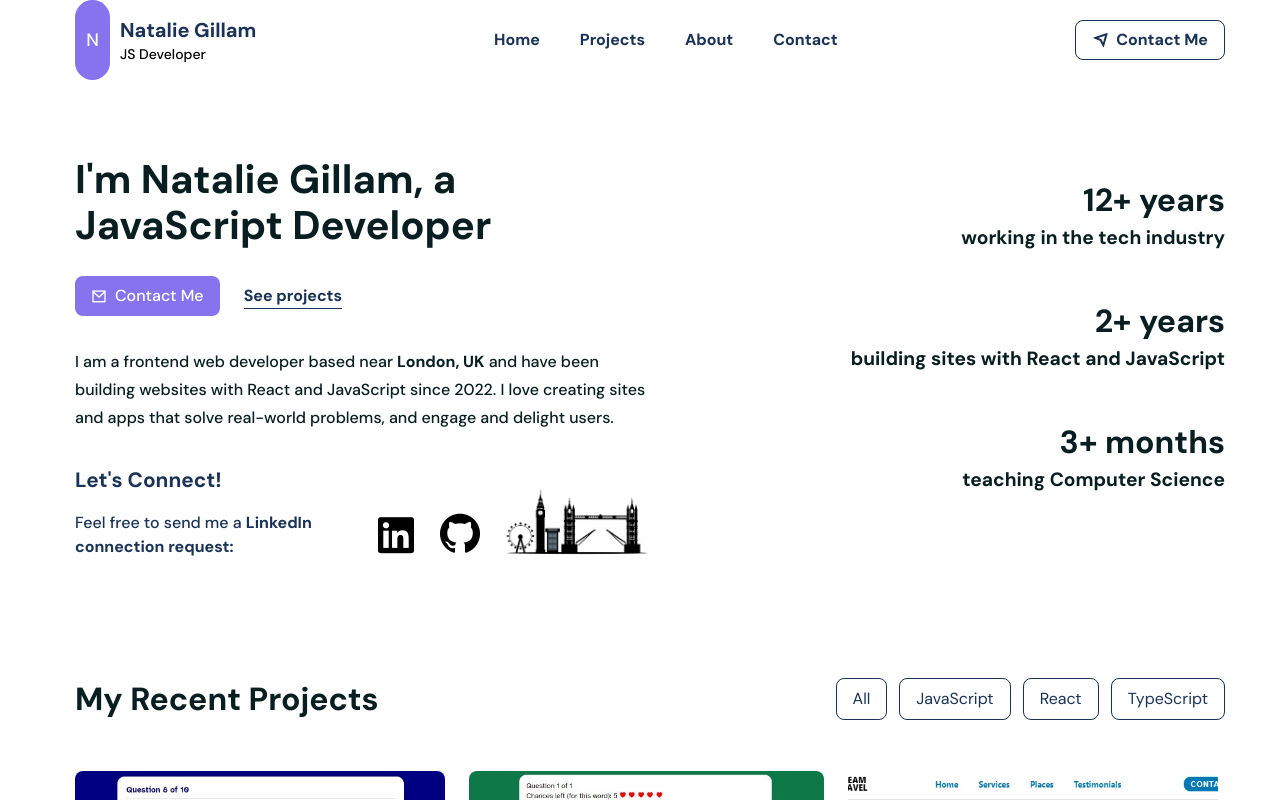
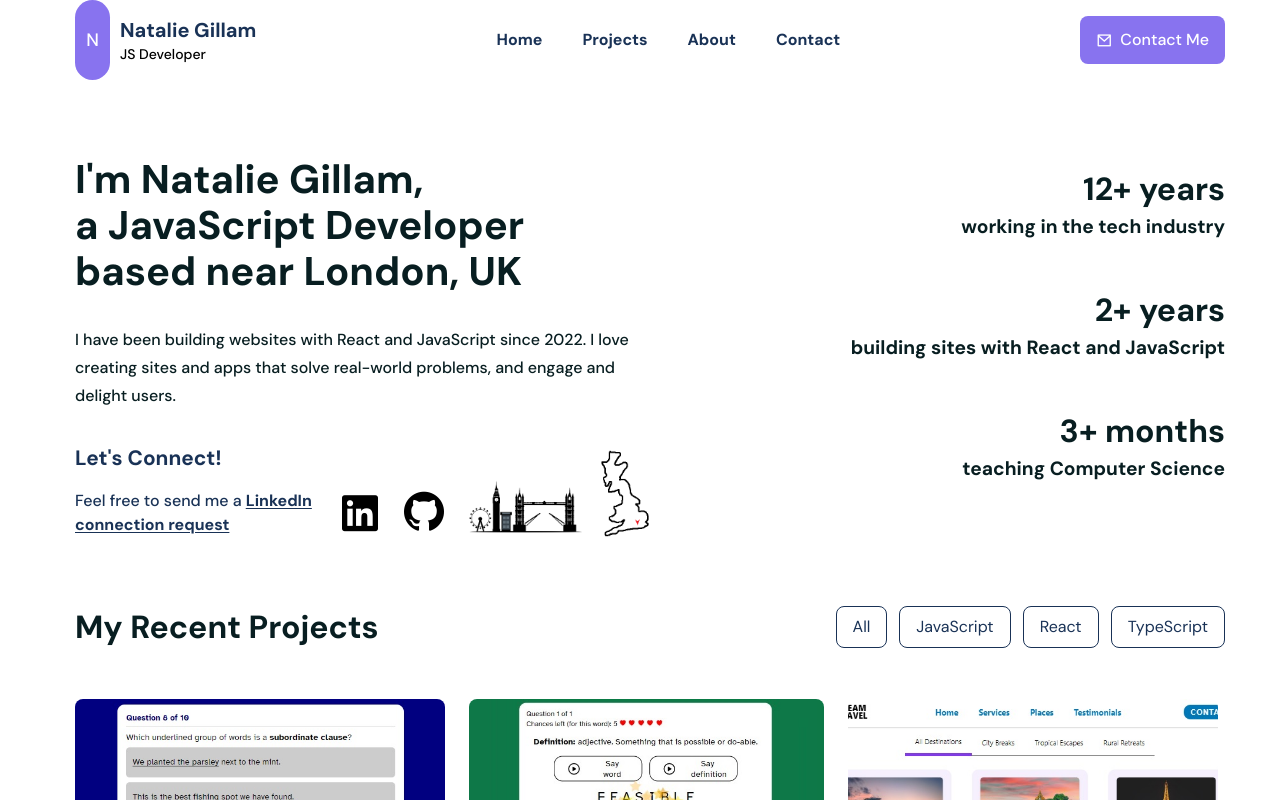
Before and after one commit to Nadia982/portfolio-2024-01-15, a React (Create React App) app: page / in a window 1280 px wide. Shown: the top 800 px of the page. Built offline with nearby package versions, Linux system fonts and the light colour scheme.

Commit message:
tweaks to Hero and Header sections

```diff
--- a/src/App.css
+++ b/src/App.css
@@ -21,5 +21,5 @@ body {
 }
 
 section {
-  padding: 50px 0;
+  padding: 0 0 50px;
 }
--- a/src/components/Header/Header.jsx
+++ b/src/components/Header/Header.jsx
@@ -30,12 +30,17 @@ const Header = () => {
           {/* ========== menu end ========== */}
 
           {/* ========== menu right ========== */}
-          <div className="flex items-center gap-4">
-            <button className="flex items-center gap-2 text-smallTextColor font-[600] border border-solid border-smallTextColor py-2 px-4 rounded-[8px] max-h-[40px] hover:bg-smallTextColor hover:text-white ease-in duration-300">
+          {/* <div className="flex items-center gap-4"> */}
+          <a href="#contact">
+                <button className="bg-primaryColor text-white font-[500] flex items-center gap-2 hover:bg-smallTextColor ease-in duration-300 h-12 px-4 rounded-[8px]">
+                  <i class="ri-mail-line"></i>Contact Me
+                </button>
+              </a>
+            {/* <button className="flex items-center gap-2 text-smallTextColor font-[600] border border-solid border-smallTextColor py-2 px-4 rounded-[8px] max-h-[40px] hover:bg-smallTextColor hover:text-white ease-in duration-300">
               <i class="ri-send-plane-line"></i>Contact Me
-            </button>
-            <span className="text-3xl text-smallTextColor md:hidden cursor-pointer"><i class="ri-menu-line"></i></span>
-          </div>
+            </button> */}
+            {/* <span className="text-3xl text-smallTextColor md:hidden cursor-pointer"><i class="ri-menu-line"></i></span> */}
+          {/* </div> */}
           {/* ========== menu right end ========== */}
 
         </div>
--- a/src/components/UI/Hero.jsx
+++ b/src/components/UI/Hero.jsx
@@ -1,6 +1,7 @@
 import React from "react";
 import CountUp from "react-countup";
 import LondonImg from '../../assets/images/london-6104682_640.png';
+import Map from "../../assets/images/UK.png";
 
 const Hero = () => {
   return (
@@ -9,55 +10,46 @@ const Hero = () => {
         <div className="md:flex items-center justify-between sm:flex-col md:flex-row">
           {/* ========== hero left content ========== */}
           <div className="w-full md:basis-1/2">
-            {/* <h5
-              data-aos="fade-right"
-              data-aos-duration="1500"
-              className="text-headingColor font-[600] text-[16px]"
-            >
-              Welcome
-            </h5> */}
             <h1
               data-aos="fade-up"
               data-aos-duration="1500"
               className="text-headingColor font-[700] text-[1.8rem] sm:text-[40px] leading-[35px] sm:leading-[46px] mt-5"
             >
-              I'm Natalie Gillam, a <br /> JavaScript Developer
+              I'm Natalie Gillam,<br />a JavaScript Developer<br />based near London, UK
             </h1>
-            <div
+
+            {/* <div
               data-aos="fade-up"
               data-aos-duration="1800"
               data-aos-delay="200"
               className="flex items-center gap-6 mt-7"
-            >
-              <a href="#contact">
-                <button className="bg-primaryColor text-white font-[500] flex items-center gap-2 hover:bg-smallTextColor ease-in duration-300 py-2 px-4 rounded-[8px]">
-                  <i class="ri-mail-line"></i>Contact Me
-                </button>
-              </a>
-              <a
+            > */}
+
+              {/* <a
                 href="#projects"
                 className="text-smallTextColor font-[700] text-[16px] border-b border-solid border-smallTextColor"
               >
                 See projects
-              </a>
+              </a> */}
 
-            </div>
+            {/* </div> */}
             <p
                 data-aos="fade-left"
                 data-aos-duration="1500"
                 className=" text-headingColor mt-8 font-[500] text-[1rem] leading-7"
-              >I am a frontend web developer based near <span className="font-[700]">London, UK</span> and have been building websites with React and JavaScript since 2022. I love creating sites and apps that solve real-world problems, and engage and delight users.</p>
+              >I have been building websites with React and JavaScript since 2022. I love creating sites and apps that solve real-world problems, and engage and delight users.</p>
 
               <h3 className="text-smallTextColor text-[1.3rem] mt-8 mb-0 mr-0 font-[700]">Let's Connect!</h3>
               <div className="flex h-20 items-center gap-4 mt-0">
-                <span className="text-smallTextColor text-[1rem] font-[500]">Feel free to send me a <a aria-label="link to Natalie Gillam's LinkedIn profile" href="#linkedin" className="font-[700]">LinkedIn connection request:</a></span>
+                <span className="text-smallTextColor text-[1rem] font-[500]">Feel free to send me a <a aria-label="link to Natalie Gillam's LinkedIn profile" href="#linkedin" className="font-[700] underline underline-offset-2">LinkedIn connection request</a></span>
                 <span>
                     <a aria-label="link to Natalie Gillam's LinkedIn profile" href="#linkedin" className="text-headingTextColor text-[3rem] font[-700]"><i class="ri-linkedin-box-fill"></i></a>
                 </span>
                 <span className="mb-1">
                     <a aria-label="link to Natalie Gillam's GitHub profile" href="#linkedin" className="text-headingTextColor text-[3rem] font[-700]"><i class="ri-github-fill"></i></a>
                 </span>
-                <img className="mb-10" src={LondonImg} alt="London skyline" width="150" />
+                <img className="mb-6" src={LondonImg} alt="London skyline" width="120" />
+                <img className="mb-10" src={Map} alt="outline of the UK" width="50" />
               </div>
               {/* <img className="mt-0" src={LondonImg} alt="London skyline" width="150" /> */}
           </div>
```
Also changed, not shown: src/assets/images/UK.png (added).
